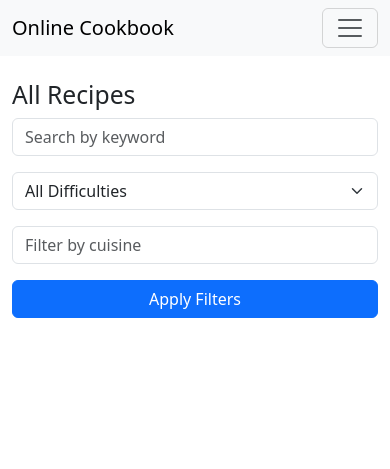
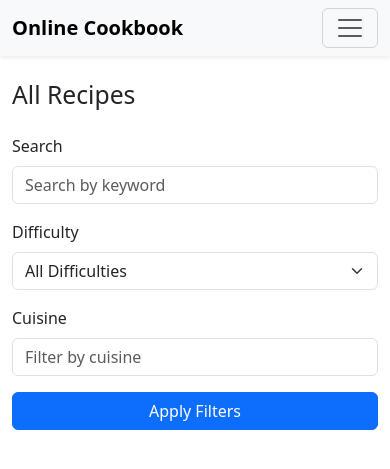
Before and after one commit to Danut89/Project_Online_Cookbook, a Flask app: page / in a window 390 px wide. Shown: the top 469 px of the page. Run offline with Flask 3, Linux system fonts and the light colour scheme.

Commit message:
Improved UI of base and home pages with Bootstrap

```diff
--- a/app/templates/base.html
+++ b/app/templates/base.html
@@ -5,17 +5,16 @@
     <meta charset="UTF-8">
     <meta name="viewport" content="width=device-width, initial-scale=1.0">
     <title>{% block title %}Online Cookbook{% endblock %}</title>
-    <!-- Add Bootstrap for better styling -->
-    <link rel="stylesheet" href="https://cdn.jsdelivr.net/npm/bootstrap@5.3.0/dist/css/bootstrap.min.css">
+    <!-- Bootstrap 5 CSS -->
+    <link href="https://cdn.jsdelivr.net/npm/bootstrap@5.3.0/dist/css/bootstrap.min.css" rel="stylesheet">
 </head>
 <body>
 
 <!-- Navbar -->
-    <nav class="navbar navbar-expand-lg navbar-light bg-light">
+<nav class="navbar navbar-expand-lg navbar-light bg-light shadow-sm">
     <div class="container">
-            <a class="navbar-brand" href="{{ url_for('main.home') }}">Online Cookbook</a>
+        <a class="navbar-brand fw-bold" href="{{ url_for('main.home') }}">Online Cookbook</a>
 
-            <!-- ✅ Added Navbar Toggle Button -->
         <button class="navbar-toggler" type="button" data-bs-toggle="collapse" data-bs-target="#navbarNav">
             <span class="navbar-toggler-icon"></span>
         </button>
@@ -26,13 +25,11 @@
 
                 {% if current_user.is_authenticated %}
                     <li class="nav-item"><a class="nav-link" href="{{ url_for('main.add_recipe') }}">Add Recipe</a></li>
+                    <li class="nav-item"><a class="nav-link" href="{{ url_for('main.profile') }}">Profile</a></li>
                     <li class="nav-item"><a class="nav-link" href="{{ url_for('auth.logout') }}">Logout</a></li>
                 {% else %}
                     <li class="nav-item"><a class="nav-link" href="{{ url_for('auth.login') }}">Login</a></li>
                     <li class="nav-item"><a class="nav-link" href="{{ url_for('auth.register') }}">Register</a></li>
-                    {% endif %}
-                    {% if current_user.is_authenticated %}
-                        <li class="nav-item"><a class="nav-link" href="{{ url_for('main.profile') }}">Profile</a></li>
                 {% endif %}
             </ul>
         </div>
@@ -57,10 +54,14 @@
 
 <!-- Main Content -->
 <div class="container mt-4">
+    <div class="row justify-content-center">
+        <div class="col-lg-10">
             {% block content %}{% endblock %}
         </div>
+    </div>
+</div>
 
-    <!-- Bootstrap JS for interactive elements -->
+<!-- Bootstrap JS -->
 <script src="https://cdn.jsdelivr.net/npm/bootstrap@5.3.0/dist/js/bootstrap.bundle.min.js"></script>
 
 </body>
--- a/app/templates/home.html
+++ b/app/templates/home.html
@@ -1,17 +1,19 @@
 {% extends "base.html" %}
 {% block content %}
-<h2>All Recipes</h2>
+<h2 class="mb-4">All Recipes</h2>
 
 <!-- 🔍 Filter & Search Form -->
-<form method="GET" action="{{ url_for('main.home') }}" class="row g-3 mb-4">
+<form method="GET" action="{{ url_for('main.home') }}" class="row g-3 mb-3 align-items-end">
 
     <div class="col-md-4">
-        <input type="text" name="q" class="form-control" placeholder="Search by keyword"
+        <label class="form-label" for="search">Search</label>
+        <input type="text" id="search" name="q" class="form-control" placeholder="Search by keyword"
                value="{{ request.args.get('q', '') }}">
     </div>
 
     <div class="col-md-3">
-        <select name="difficulty" class="form-select">
+        <label class="form-label" for="difficulty">Difficulty</label>
+        <select id="difficulty" name="difficulty" class="form-select">
             <option value="">All Difficulties</option>
             <option value="Easy" {% if request.args.get('difficulty') == 'Easy' %}selected{% endif %}>Easy</option>
             <option value="Medium" {% if request.args.get('difficulty') == 'Medium' %}selected{% endif %}>Medium</option>
@@ -20,7 +22,8 @@
     </div>
 
     <div class="col-md-3">
-        <input type="text" name="cuisine" class="form-control" placeholder="Filter by cuisine"
+        <label class="form-label" for="cuisine">Cuisine</label>
+        <input type="text" id="cuisine" name="cuisine" class="form-control" placeholder="Filter by cuisine"
                value="{{ request.args.get('cuisine', '') }}">
     </div>
 
@@ -31,43 +34,48 @@
 
 <!-- 🧹 Clear Filters Button -->
 {% if request.args %}
-    <a href="{{ url_for('main.home') }}" class="btn btn-outline-secondary mb-4">Clear Filters</a>
+    <div class="mb-3">
+        <a href="{{ url_for('main.home') }}" class="btn btn-outline-secondary">Clear Filters</a>
+    </div>
 {% endif %}
 
 <!-- 🧾 Recipes List -->
 {% if recipes %}
     <div class="row">
         {% for recipe in recipes %}
-            <div class="col-md-4">
-                <div class="card mb-3">
+            <div class="col-md-4 d-flex align-items-stretch">
+                <div class="card mb-4 shadow-sm w-100">
                     {% if recipe.image_url %}
-                        <img src="{{ recipe.image_url }}" class="card-img-top" alt="Recipe Image"
+                        <img src="{{ recipe.image_url }}" class="card-img-top" alt="{{ recipe.title }} image"
                              style="max-height: 200px; object-fit: cover;">
                     {% else %}
                         <img src="{{ url_for('static', filename='uploads/default_recipe.jpg') }}" class="card-img-top"
-                             alt="Default Image" style="max-height: 200px; object-fit: cover;">
+                             alt="Default recipe image" style="max-height: 200px; object-fit: cover;">
                     {% endif %}
-                    <div class="card-body">
+                    <div class="card-body d-flex flex-column">
                         <h5 class="card-title">{{ recipe.title }}</h5>
-                        <p class="card-text"><strong>By:</strong> {{ recipe.user.username }}</p>
-                        <p class="card-text">{{ recipe.description[:100] }}...</p>
+                        <p class="card-text mb-1"><strong>By:</strong> {{ recipe.user.username }}</p>
+                        <p class="card-text small text-muted">{{ recipe.description[:100] }}...</p>
 
-                        <!-- ✅ Categories -->
                         {% if recipe.categories %}
-                            <p>
+                            <p class="mt-2">
                                 {% for cat in recipe.categories %}
-                                    <span class="badge bg-secondary">{{ cat.name }}</span>
+                                    <span class="badge bg-info text-dark">{{ cat.name }}</span>
                                 {% endfor %}
                             </p>
                         {% endif %}
 
-                        <a href="{{ url_for('main.view_recipe', recipe_id=recipe.id) }}" class="btn btn-primary">View Recipe</a>
+                        <div class="mt-auto">
+                            <a href="{{ url_for('main.view_recipe', recipe_id=recipe.id) }}" class="btn btn-outline-primary btn-sm w-100">View Recipe</a>
+                        </div>
                     </div>
                 </div>
             </div>
         {% endfor %}
     </div>
 {% else %}
-    <p>No recipes found. <a href="{{ url_for('main.add_recipe') }}">Add one here</a>!</p>
+    <div class="alert alert-info">
+        No recipes found. <a href="{{ url_for('main.add_recipe') }}">Add one here</a>!
+    </div>
 {% endif %}
 {% endblock %}
```
Lines whose indentation alone changed are shown as unchanged.
